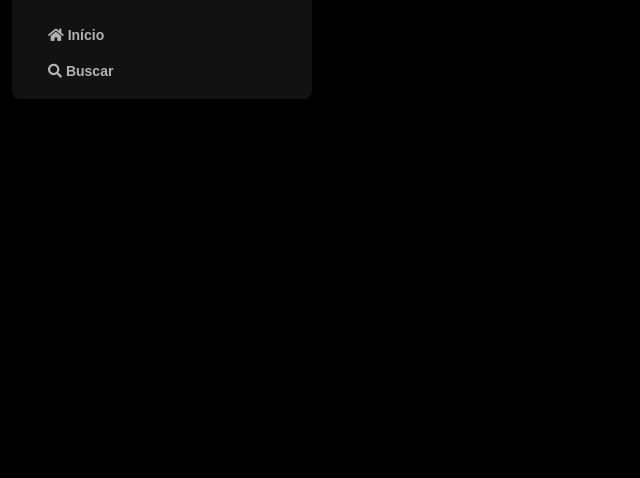
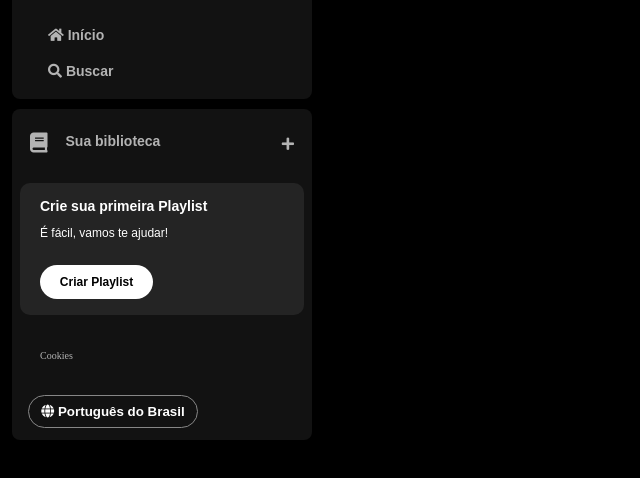
Before and after one commit to joojo-sena/4-Aula-Imersao-Front-End-Alura, a plain HTML site: page index.html in a window 1280 px wide. Shown: the part 74-552 px from the top of the page, without its empty margins (0-640 px from the left). Drawn offline with Linux system fonts and the light colour scheme.

Commit message:
segunda-aula-alura

```diff
--- a/index.html
+++ b/index.html
@@ -3,7 +3,6 @@
 <head>
     <meta charset="UTF-8">
     <meta name="viewport" content="width=device-width, initial-scale=1.0">
-
     <title>Spotify Imersao</title>
     <link rel="stylesheet" href="reset.css">  <!-- importante tomar cuidado na hora de linkar os css, uma vez que a ordem importa e quem vem por ultimo subscreve os primeiros links -->
     <link rel="stylesheet" href="styles.css">
@@ -20,7 +19,6 @@
                     <img src="./assets/icons/logo-spotify.png" alt="logo do Spotify">
                 </a>
             </div>
-                <div>
                     <ul>
                         <li>
                             <a href="">
@@ -35,9 +33,36 @@
                             </a>
                         </li>
                     </ul>
+        </nav>
+
+        <div class="library"> <!-- biblioteca -->
+            <div class="library__content"> <!-- conteúdo da biblioteca --> <!-- pesquisar sobre a metodologia bem para css (otimização e padronização da estrutura de código) -->
+                <button class="library__button"><!-- butão da biblioteca-->
+                    <span class="fa fas fa-book"></span><!-- importando imagem do button(biblioteca), ícones já linkados na primeira aula -->
+                    <span>Sua biblioteca</span>
+                </button>
+                <span class="fa fa-plus"></span><!-- importando imagem do +, ícones já linkados na primeira aula -->
+            </div>
+
+            <section class="section-playlist"> <!-- utilizando outras tags html tais como section, analogia = (div é uma casa, e a section os comodos) -->
+                <div class="section-playlist__content">
+                    <span class="text title">Crie sua primeira Playlist</span><!-- duas classes em uma, ("text e title") vai ser usado para otimizar o tempo e economizar quando repetimos caracteristicas de estilos em tags parecidas -->
+                    <span class="text subtitle">É fácil, vamos te ajudar!</span><!-- tem a classe text e subtitle (incorporará todos os estilos da text e usara os estilo da subtitle) -->
+                    <button class="section-playlist__button"> <!-- butao de criar playlist-->
+                        <span>Criar Playlist</span>
+                    </button>
                 </div>
+            </section>
+            <div class="cookies"><!-- o nome ja diz, é a parte dos Cookies do site -->
+                <a href="">Cookies</a> <!--Em tese levaria para outro site, todavia como só estamos construindo a parte inicial do spotify não levaremos a outro link-->
             </div>
-        </nav>
+            <div class="languages"><!-- divisao para troca de idiomas do site-->
+                <button class="languages__button"><!-- butão que sera responsavel por mostrar as opções de idiomas disponiveis-->
+                    <span class="fa fa-globe"></span><!-- ícone do globe que representa idiomas internacionais-->
+                    <span>Português do Brasil</span>
+                </button>
+            </div>
+        </div>
     </div>
 </body>
 </html>
--- a/styles.css
+++ b/styles.css
@@ -39,3 +39,112 @@
     font-size: 14px;
     font-family: "DM Sans", sans-serif;
 }
+.library{ /* estiliando a divisao biblioteca suas borda, cor de fundo etc*/
+    background-color: #121212;
+    border-radius: 8px;
+    display: flex;/* simplifica a forma de mudar a orientação da divisao na tela, otimizando o tempo */
+    justify-content: space-between; /* deixa tudo justificado com espaço entre os objetos */
+    flex-direction:column ;/* de que forma estara flexivel, colunas? linhas?*/
+    padding: 4px 8px;
+    color:#b3b3b3;
+    font-weight: 600;
+    font-size: 14px;
+    margin-top: 10px;
+}
+/* é aconselhável seguir a ordem do html para estilizar o css (dica da Mayara)*/
+.library .library__content{
+    display: flex;
+    justify-content: space-between;
+}
+.library .library__button{
+    margin-right: 10px;
+    color: #b3b3b3;
+    background-color: transparent;
+    border:0px; /* tira o contorno da borda do botão*/
+    font-size: 14px;/*equivale a 1 rem, que foi um spoiler para 3 aula de imersao, algo relacionado a responsividade.*/
+    font-weight: 700;
+    font-family: "DM Sans", sans-serif;
+    text-align: center; /*centralizar o texto*/
+    text-decoration: none;
+    text-transform:none;/*caixa alta, lowercase, capitalize, formas de texto, nesse caso, nenhuma.*/
+    padding: 20px 10px;
+    display: flex;
+}
+.library .library__button .fa{ /*Estilizando o botao da biblioteca, generico para todas as classes dos icones dentro de library button e library */
+    font-size: 20px;
+    margin-right: 10px;
+    font-weight: 300;
+    padding-right: 8px;
+}
+.library .library__content .fa-plus{ /*estilizando o +  */
+    margin: 24px 10px;
+}
+.section-playlist{ /* organizando a secao de playlist*/
+    display: flex;
+    align-items: flex-start;
+    justify-content: space-between;
+    gap:20px; /*espaço entre as propriedades do display flex*/
+    background-color: #242424;
+    color:#b3b3b3;
+    font-weight: 600;
+    font-size: 14px;
+    margin: 8px 0px;
+    padding: 16px 20px;
+    border-radius: 10px;
+}
+.section-playlist .section-playlist__content{/* organizando a secao de conteúdo playlist*/
+    display: flex;
+    flex-direction: column;
+}
+.section-playlist__content .text{/* estilizando o texto da playlist, que sera usado pelo titulo e subtitulo*/
+    padding-bottom: 14px;
+    color: #fff;
+    font-family: "DM Sans", sans-serif;
+}
+.section-playlist__content .title{/* estilizando o titulo da playlist*/
+    font-weight: 700;
+}
+.section-playlist__content .subtitle{/* estilizando o subtitulo da playlist*/
+    font-weight: 500;
+    font-size: 12px;
+}
+.section-playlist__content .section-playlist__button{ /*estilizando o botao*/
+    display:flex;
+    justify-content: center; /*alinhara o texto no centro do botao*/
+    background-color: #fff;
+    color: #000;
+    border-radius: 20px;
+    font-size: 12px;
+    font-weight: 700;
+    font-family: "DM Sans", sans-serif;
+    text-decoration: none;
+    text-transform: none;
+    padding: 10px;
+    margin-top: 12px;
+    border: 0px;
+    width: 113px;
+}
+.sidebar .cookies{
+    margin: 25px 20px;
+}
+.sidebar .cookies a{
+    color:#b3b3b3;
+    font-weight: 500;
+    font-size: 10px;
+    text-decoration: none;
+}
+.sidebar .cookies a:hover{ /*pseudoclasse que deixara mais interativo a pratica do usuario (ficara sublinhado quando o mouse estiver em cima*/
+    text-decoration:underline;
+}
+.languages .languages__button{
+    align-items: center;
+    background-color: transparent;
+    border: 1px solid #878787;
+    color: #fff;
+    font-weight: bold;
+    cursor:pointer;
+    width: 170px;
+    margin:8px;
+    padding: 8px;
+    border-radius: 20px;
+}
```
